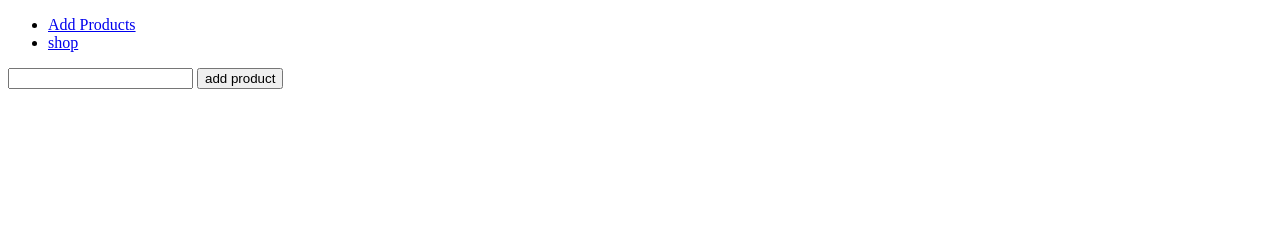
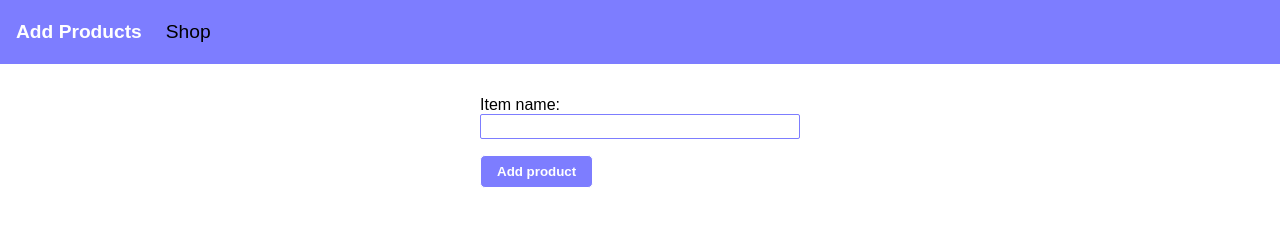
Before and after one commit to shashank-gr/expressJS, a website: page views/add-product.html in a window 1280 px wide. Drawn offline with Linux system fonts and the light colour scheme.

Commit message:
helper func(path.js), servings css files staticlly

```diff
--- a/Routes/admin.js
+++ b/Routes/admin.js
@@ -4,10 +4,14 @@ const express = require("express");
 
 const routers = express.Router(); //using the Router feature of express
 
+const rootDir = require("../util/path");
+
 //GET request to /admin/add-product
 routers.get("/add-product", (req, res) => {
   // get the directory name(Routes)-->../(one level up: this is our root)-->viwes(go to views folder)-->add-product.html(the html file)
-  res.sendFile(path.join(__dirname, "../", "views", "add-product.html"));
+  // console.log(rootDir);//D:\webDev\expressJS is the root directory
+  res.sendFile(path.join(rootDir, "views", "add-product.html"));
+  // res.sendFile(rootDir, "views", "add-product.html");
 });
 
 routers.post("/add-product", (req, res) => {
--- a/Routes/shop.js
+++ b/Routes/shop.js
@@ -4,11 +4,13 @@ const express = require("express");
 
 const routers = express.Router();
 
+const rootDir = require("../util/path");
+
 //GET request to /shop/
 //with GET/POST route HAS to mentioned even if it is '/', as they do exact route matching
 routers.get("/", (req, res) => {
   // get the directory name(Routes)-->../(one level up: this is our root)-->viwes(go to views folder)-->shop.html(the html file)
-  res.sendFile(path.join(__dirname, "../", "views", "shop.html"));
+  res.sendFile(path.join(rootDir, "views", "shop.html"));
 });
 
 module.exports = routers;
--- a/app.js
+++ b/app.js
@@ -9,6 +9,7 @@ const shopRoute = require("./Routes/shop");
 const app = express();
 
 app.use(bodyParser.urlencoded({ extended: false })); //parsing the form data ; has a default next() to flow the data
+app.use(express.static(path.join(__dirname, "public")));
 
 app.use("/admin", adminRoute); //hadels all the requests starting with /admin
 app.use("/shop", shopRoute); //hadels all the requests starting with /shop
--- /dev/null
+++ b/public/css/addProduct.css
@@ -0,0 +1,31 @@
+.product-form {
+  width: 20rem;
+  max-width: 90%;
+  margin: auto;
+}
+.form-control {
+  margin: 1rem 0;
+}
+.form-control label,
+.form-control input {
+  display: block;
+  width: 100%;
+}
+.form-control input {
+  border: 1px solid #7d7dff;
+  border-radius: 2px;
+  height: 25px;
+}
+button {
+  border: 1px solid white;
+  border-radius: 5px;
+  background-color: #7d7dff;
+  color: white;
+  font-weight: bold;
+  padding: 0.5rem 1rem;
+  cursor: pointer;
+}
+button:hover,
+button:active {
+  background-color: #6767fe;
+}
--- /dev/null
+++ b/public/css/main.css
@@ -0,0 +1,44 @@
+* {
+  margin: 0;
+  padding: 0;
+  box-sizing: border-box;
+  font-family: sans-serif;
+}
+header {
+  width: 100%;
+  height: 4rem;
+}
+/* .body {
+} */
+.main-header {
+  background-color: #7d7dff;
+}
+.main-header__nav {
+  padding: 1rem;
+  height: 100%;
+  display: flex;
+  align-items: center;
+}
+.main-header__item-list {
+  display: flex;
+  gap: 1.5rem;
+}
+.main-header__item {
+  list-style: none;
+
+  color: black;
+}
+.main-header__item a {
+  text-decoration: none;
+  color: black;
+  font-size: 1.2rem;
+}
+.main-header__item a:active,
+.main-header__item a:hover,
+.main-header__item a.active {
+  color: white;
+  font-weight: bold;
+}
+main {
+  padding: 1rem;
+}
--- /dev/null
+++ b/util/path.js
@@ -0,0 +1,5 @@
+const path = require("path");
+//helper function go get the root directory
+// const rootDir = path.dirname(require.main.filename); // gives the dirname of the main process which started this file(i.e app.js's dirname i.e is root dir)
+
+module.exports = path.dirname(require.main.filename);
--- a/views/add-product.html
+++ b/views/add-product.html
@@ -5,21 +5,28 @@
     <meta http-equiv="X-UA-Compatible" content="IE=edge" />
     <meta name="viewport" content="width=device-width, initial-scale=1.0" />
     <title>Add Product</title>
+    <link rel="stylesheet" href="/css/main.css"></link>
+    <link rel="stylesheet" href="/css/addProduct.css"></link>
   </head>
   <body>
-    <header>
-      <nav>
-        <ul>
-          <li><a href="/admin/add-product">Add Products</a></li>
-          <li><a href="/shop">shop</a></li>
+    <header class="main-header">
+      <nav class="main-header__nav">
+        <ul class="main-header__item-list">
+          <li class="main-header__item">
+            <a href="/admin/add-product" class="active">Add Products</a>
+          </li>
+          <li class="main-header__item"><a href="/shop">Shop</a></li>
         </ul>
       </nav>
-      <main>
-        <form action="/admin/add-product" method="POST">
-          <input type="text" name="title" />
-          <button type="submit">add product</button>
-        </form>
-      </main>
     </header>
+    <main>
+      <form class="product-form" action="/admin/add-product" method="POST">
+        <div class="form-control">
+          <label for="title">Item name:</label>
+          <input type="text" name="title" id="title" />
+        </div>
+        <button type="submit">Add product</button>
+      </form>
+    </main>
   </body>
 </html>
```
Also changed, not shown: views/404.html (+11 -0 lines), views/shop.html (+10 -5 lines).
